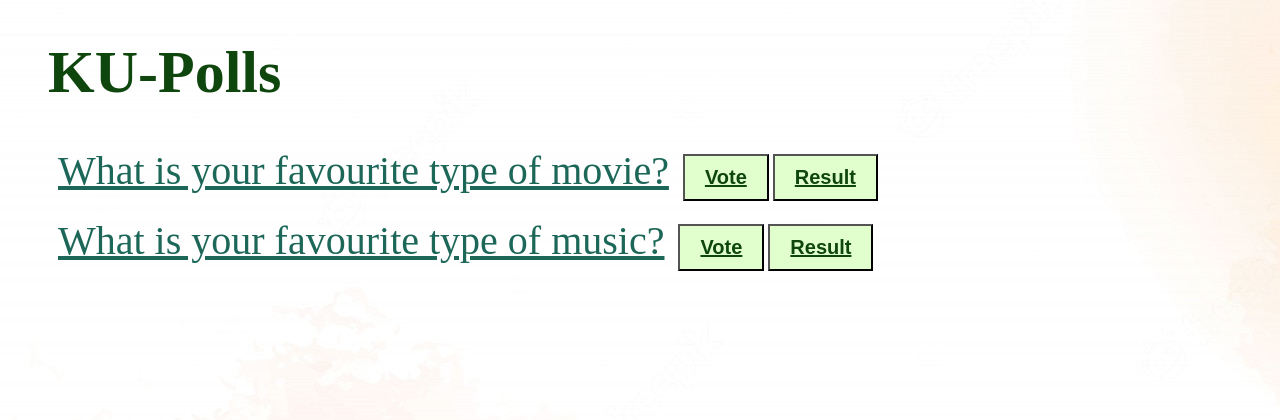
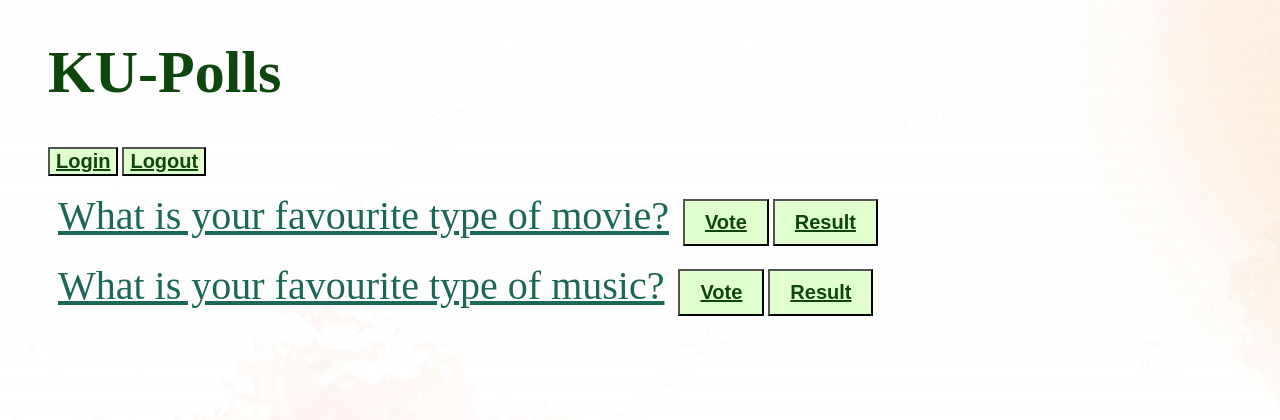
Before and after one commit to natekrth/ku-poll, a Django app: page /polls/ in a window 1280 px wide. Shown: the top 420 px of the page. Run offline with Django 4.2, Linux system fonts and the light colour scheme; data comes from the database, SQL or seed files in the repository.

Commit message:
add login and logout button in index page

```diff
--- a/polls/templates/polls/index.html
+++ b/polls/templates/polls/index.html
@@ -5,6 +5,8 @@
 {% if latest_question_list %}
     <ul>
     <h1 id="title">KU-Polls</h1>
+    <button id="interact-button"><a id="button-text" href="/accounts/login"> Login </a></button>
+    <button id="interact-button"><a id="button-text" href="/accounts/logout"> Logout </a></button>
     {% for question in latest_question_list %}
         {% if question.can_vote %}
             <p><a id="link" href="{% url 'polls:detail' question.id %}">{{ question.question_text }}</a>
```
